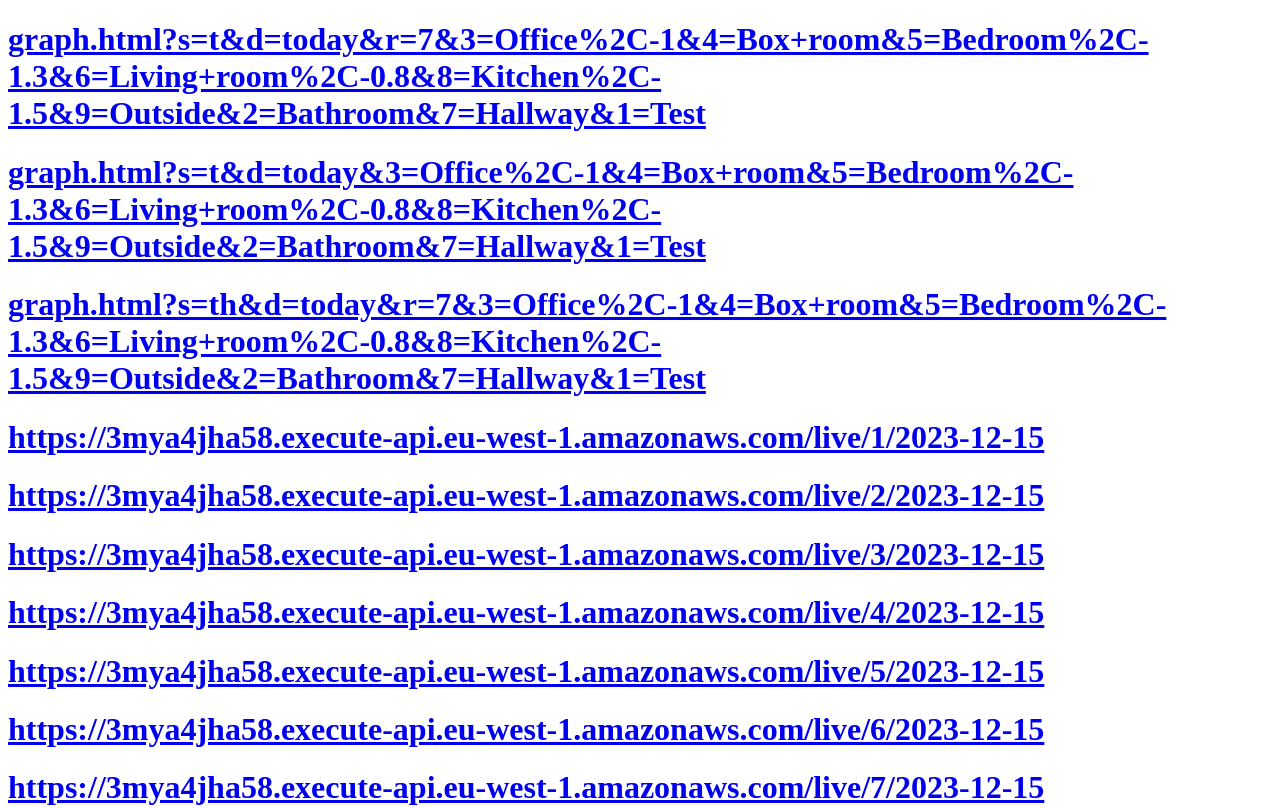
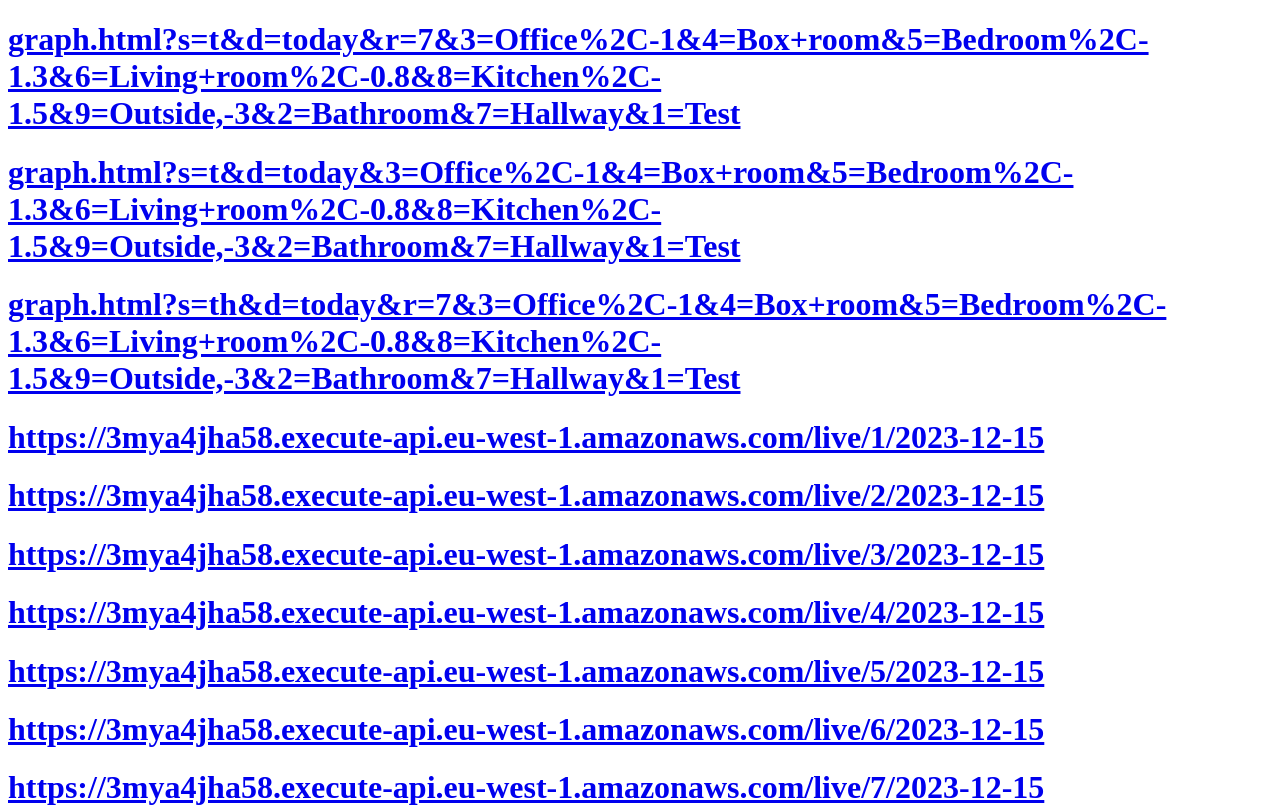
Before and after one commit to sebastian88/temperature-sensor, a plain HTML site: page docs/index.html in a window 1280 px wide. Shown: the top 808 px of the page. Drawn offline with Linux system fonts and the light colour scheme.

Commit message:
adjust outside

```diff
--- a/docs/index.html
+++ b/docs/index.html
@@ -4,14 +4,14 @@
 
     </head>
     <body>
-        <h1><a href="graph.html?s=t&d=today&r=7&3=Office%2C-1&4=Box+room&5=Bedroom%2C-1.3&6=Living+room%2C-0.8&8=Kitchen%2C-1.5&9=Outside&2=Bathroom&7=Hallway&1=Test">
-            graph.html?s=t&d=today&r=7&3=Office%2C-1&4=Box+room&5=Bedroom%2C-1.3&6=Living+room%2C-0.8&8=Kitchen%2C-1.5&9=Outside&2=Bathroom&7=Hallway&1=Test
+        <h1><a href="graph.html?s=t&d=today&r=7&3=Office%2C-1&4=Box+room&5=Bedroom%2C-1.3&6=Living+room%2C-0.8&8=Kitchen%2C-1.5&9=Outside,-3&2=Bathroom&7=Hallway&1=Test">
+            graph.html?s=t&d=today&r=7&3=Office%2C-1&4=Box+room&5=Bedroom%2C-1.3&6=Living+room%2C-0.8&8=Kitchen%2C-1.5&9=Outside,-3&2=Bathroom&7=Hallway&1=Test
         </a></h1>
-        <h1><a href="graph.html?s=t&d=today&3=Office%2C-1&4=Box+room&5=Bedroom%2C-1.3&6=Living+room%2C-0.8&8=Kitchen%2C-1.5&9=Outside&2=Bathroom&7=Hallway&1=Test">
-            graph.html?s=t&d=today&3=Office%2C-1&4=Box+room&5=Bedroom%2C-1.3&6=Living+room%2C-0.8&8=Kitchen%2C-1.5&9=Outside&2=Bathroom&7=Hallway&1=Test
+        <h1><a href="graph.html?s=t&d=today&3=Office%2C-1&4=Box+room&5=Bedroom%2C-1.3&6=Living+room%2C-0.8&8=Kitchen%2C-1.5&9=Outside,-3&2=Bathroom&7=Hallway&1=Test">
+            graph.html?s=t&d=today&3=Office%2C-1&4=Box+room&5=Bedroom%2C-1.3&6=Living+room%2C-0.8&8=Kitchen%2C-1.5&9=Outside,-3&2=Bathroom&7=Hallway&1=Test
         </a></h1>
-        <h1><a href="graph.html?s=th&d=today&r=7&3=Office%2C-1&4=Box+room&5=Bedroom%2C-1.3&6=Living+room%2C-0.8&8=Kitchen%2C-1.5&9=Outside&2=Bathroom&7=Hallway&1=Test">
-            graph.html?s=th&d=today&r=7&3=Office%2C-1&4=Box+room&5=Bedroom%2C-1.3&6=Living+room%2C-0.8&8=Kitchen%2C-1.5&9=Outside&2=Bathroom&7=Hallway&1=Test
+        <h1><a href="graph.html?s=th&d=today&r=7&3=Office%2C-1&4=Box+room&5=Bedroom%2C-1.3&6=Living+room%2C-0.8&8=Kitchen%2C-1.5&9=Outside,-3&2=Bathroom&7=Hallway&1=Test">
+            graph.html?s=th&d=today&r=7&3=Office%2C-1&4=Box+room&5=Bedroom%2C-1.3&6=Living+room%2C-0.8&8=Kitchen%2C-1.5&9=Outside,-3&2=Bathroom&7=Hallway&1=Test
         </a></h1>
         <div id="rawjson">
 
```
